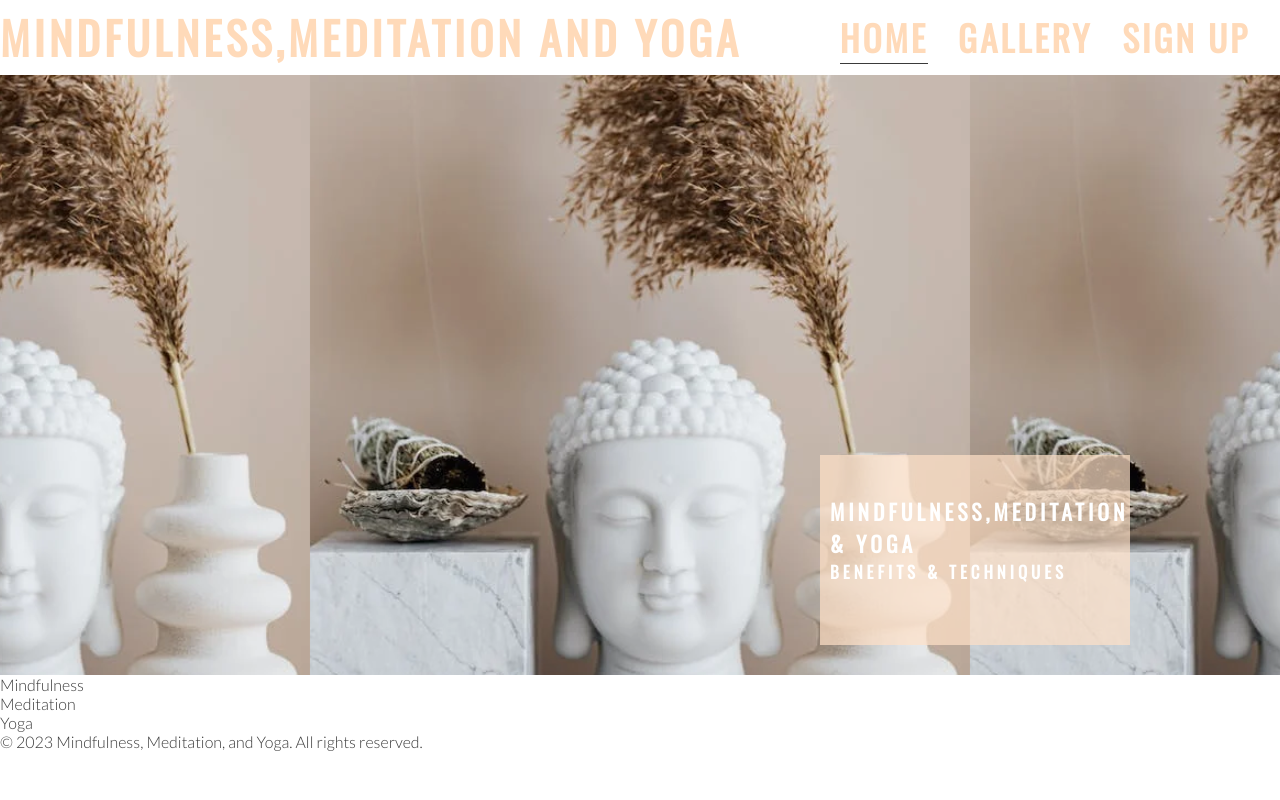
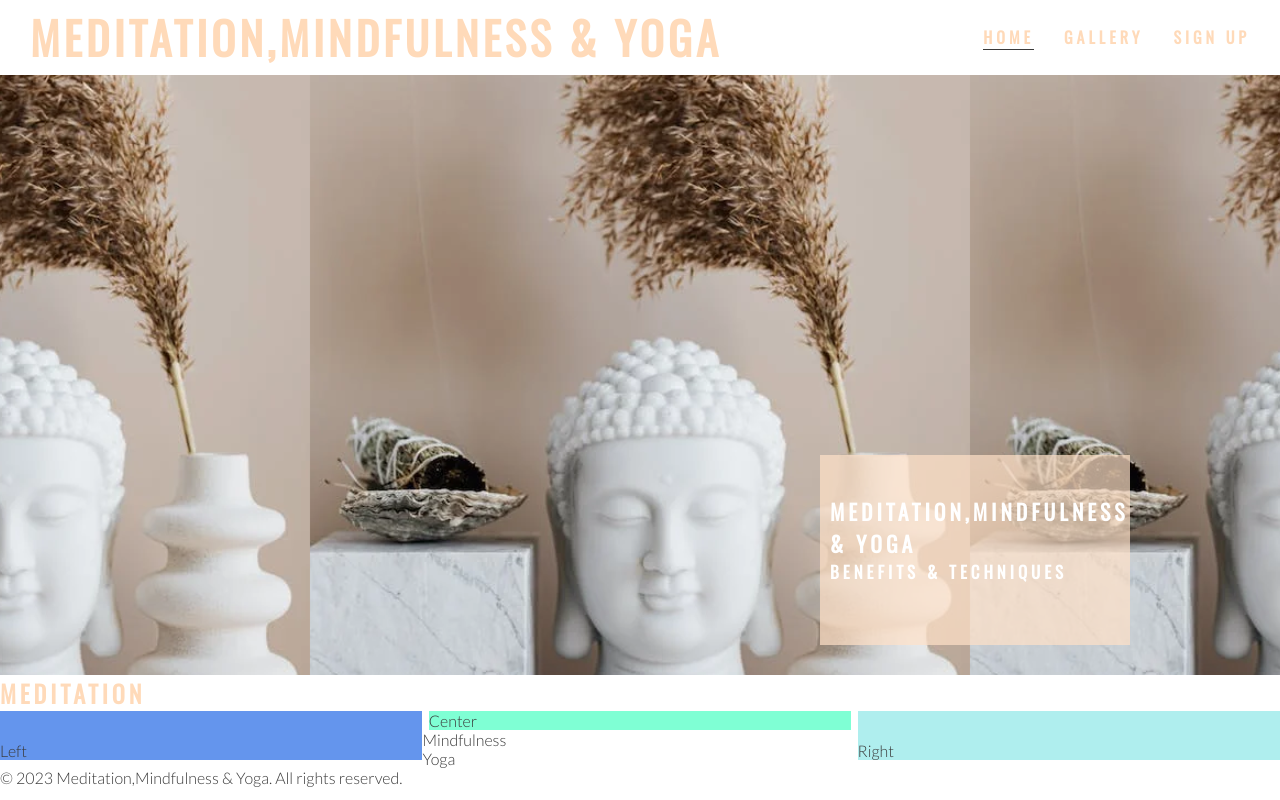
Before and after one commit to ShaneJames89/Project-1-My-Meditation-Website, a plain HTML site: page index.html in a window 1280 px wide. Drawn offline with nearby package versions, Linux system fonts and the light colour scheme.

Commit message:
Add meditation main structure

```diff
--- a/assets/css/style.css
+++ b/assets/css/style.css
@@ -24,13 +24,14 @@ h1, h2 {
 #logo {
     float: left;
     font-size: 280%;
+    margin-left: 30px;
 }
 
 /* navigation links */
 
 #menu {
-    font-size: 110%;
-    letter-spacing: 3px;
+    font-size: 50%;
+    letter-spacing: 4px;
 }
 
 #menu, #logo {
@@ -90,6 +91,7 @@ h1, h2 {
         transform: scale(1.1);
     }
 }
+
 #cover-text {
     font-size: 90%;
     font-family: 'Oswald', sans-serif;
@@ -109,3 +111,29 @@ h1, h2 {
 
     position: absolute;
 }
+
+/* meditation */
+
+#meditation {
+    height: 600px;
+}
+
+#left-about {
+    padding-top: 30px;
+    width: 33%;
+    float: left;
+    background-color: cornflowerblue;
+}
+
+#right-about {
+    padding-top: 30px;
+    width: 33%;
+    float: right;
+    background-color: paleturquoise;
+}
+
+#center-about {
+    width: 33%;
+    margin: 0 auto;
+    background-color: aquamarine;
+}
--- a/index.html
+++ b/index.html
@@ -8,12 +8,13 @@
   <meta name="description" content="Mindfulness,Meditation and Yoga benefits and techniques all in one website">
   <meta name="keywords" content="mindfulness, mediatation, yoga, health, mental health, self-care">
   <link rel="stylesheet" href="assets/css/style.css">
-  <title>Mindfulness,Meditation and Yoga</title>
+  <title>Meditation,Mindfulness & Yoga</title>
 </head>
+
 <body>
   <header>
     <a href="index.html">
-      <h1 id="logo">Mindfulness,Meditation and Yoga<h1>
+      <h1 id="logo">Meditation,Mindfulness & Yoga<h1>
     </a>
     <nav>
       <ul id="menu">
@@ -32,21 +33,24 @@
   <section id="hero-outer">
     <div id="hero-image"></div>
     <div id="cover-text">
-      <h2>Mindfulness,Meditation & Yoga</h2>
+      <h2>Meditation,Mindfulness & Yoga</h2>
       <h3>Benefits & techniques</h3>
     </div>
+  </section>
+  <section id="Meditation">
+      <h1>Meditation</h1>
+      <div id="left-about">Left</div>
+      <div id="right-about">Right</div>
+      <div id="center-about">Center</div>
   </section>
   <section>
     Mindfulness
   </section>
   <section>
-    Meditation
-  </section>
-  <section>
     Yoga
   </section>
   <footer>
-    <p>&copy; 2023 Mindfulness, Meditation, and Yoga. All rights reserved.</p>
+    <p>&copy; 2023 Meditation,Mindfulness & Yoga. All rights reserved.</p>
   </footer>
 </body>
 
```
